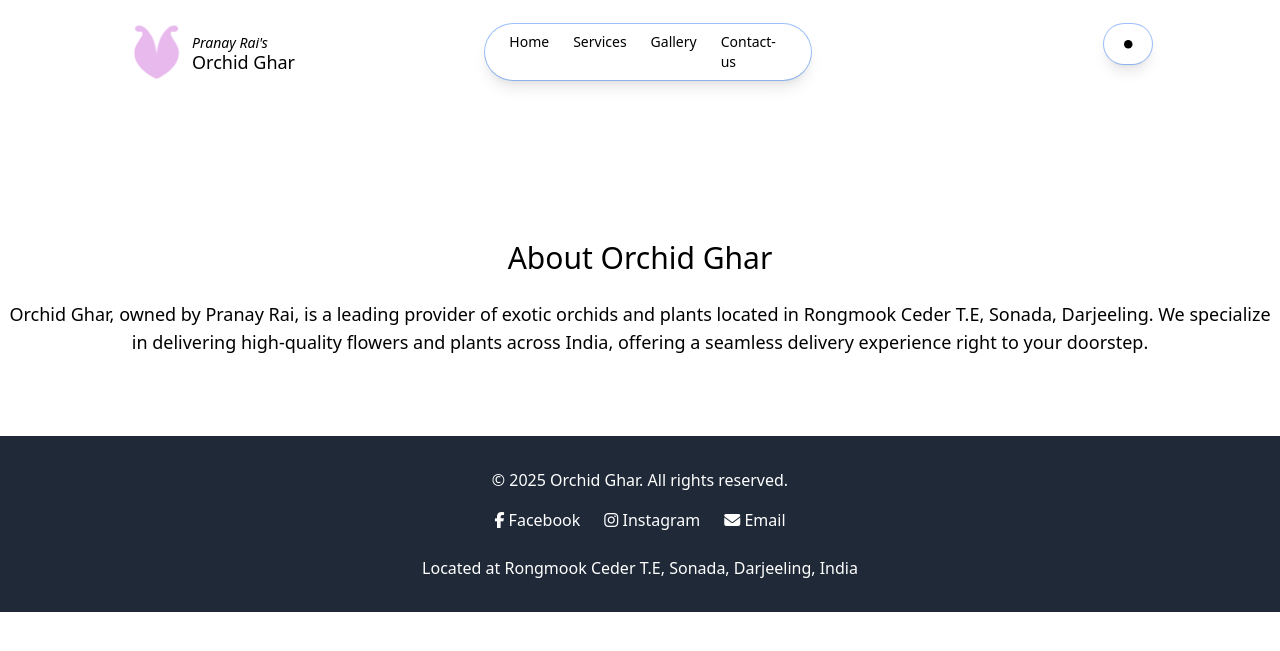
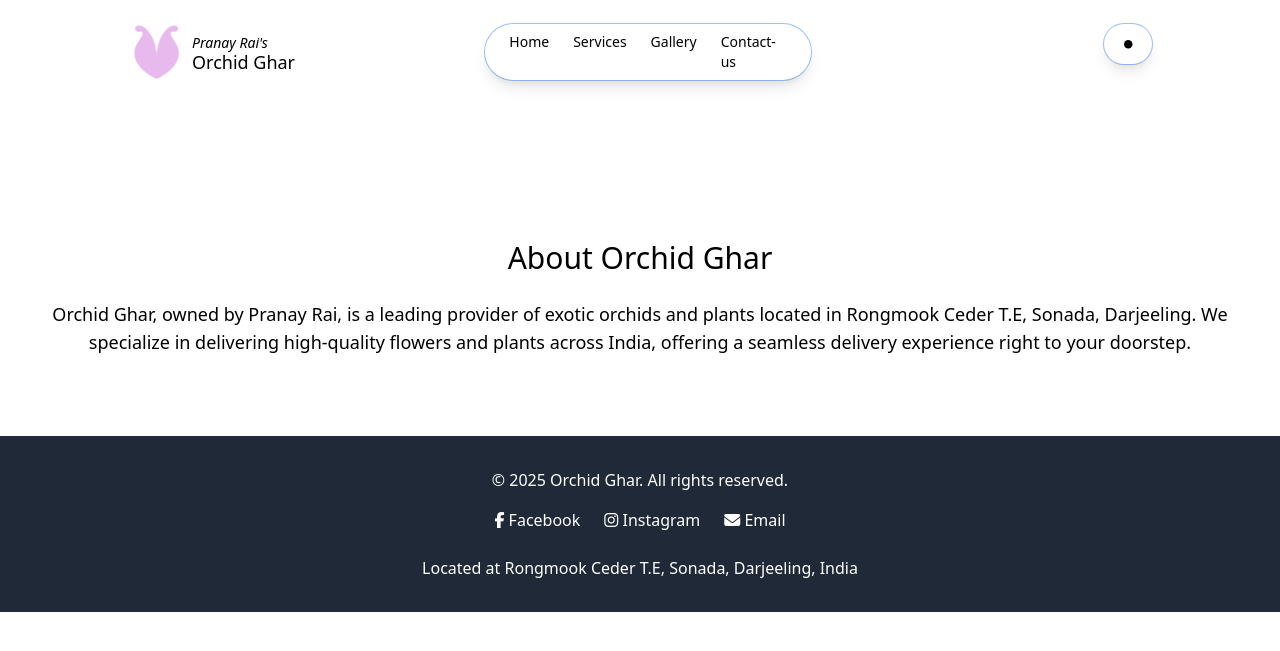
Before and after one commit to OrchidGhar/orchidghar.github.io, a Jekyll site: the page built from about.html, in a window 1280 px wide. Shown: the top 651 px of the page. Built offline with Jekyll 4.4.1, drawn with Linux system fonts in a browser that asks for light colours; nearby versions of some CDN libraries.

Commit message:
about section updated

```diff
--- a/about.html
+++ b/about.html
@@ -2,9 +2,15 @@
 layout: default
 title: "About | Orchid Ghar"
 ---
-    <section class="about bg-white text-center py-20">
-      <div class="container mx-auto">
-        <h2 class="text-3xl mb-6">About Orchid Ghar</h2>
-        <p class="text-lg">Orchid Ghar, owned by Pranay Rai, is a leading provider of exotic orchids and plants located in Rongmook Ceder T.E, Sonada, Darjeeling. We specialize in delivering high-quality flowers and plants across India, offering a seamless delivery experience right to your doorstep.</p>
-      </div>
-    </section>
+
+<section class="about bg-white text-center py-20">
+  <div class="container mx-auto w-full max-w-7xl lg:px-8">
+    <h2 class="text-3xl mb-6">About Orchid Ghar</h2>
+    <p class="text-lg">
+      Orchid Ghar, owned by Pranay Rai, is a leading provider of exotic orchids
+      and plants located in Rongmook Ceder T.E, Sonada, Darjeeling. We
+      specialize in delivering high-quality flowers and plants across India,
+      offering a seamless delivery experience right to your doorstep.
+    </p>
+  </div>
+</section>
--- a/contact.html
+++ b/contact.html
@@ -5,7 +5,7 @@ title: "Contact Us | Orchid Ghar"
 
     <!-- Contact Us Section -->
     <section class="contact bg-white text-center py-20">
-      <div class="container mx-auto">
+      <div class="container mx-auto w-full max-w-7xl lg:px-8">
         <h2 class="text-3xl mb-6">Contact Orchid Ghar</h2>
         <p class="text-lg mb-10">If you have any questions or inquiries, please reach out to us. We’d love to hear from you!</p>
 
--- a/services.html
+++ b/services.html
@@ -5,7 +5,7 @@ title: "Services|Orchid Ghar - Premium Orchids & Flower Delivery"
 
     <!-- Services Section -->
     <section class="services bg-white text-center py-20">
-      <div class="container mx-auto">
+      <div class="container mx-auto w-full max-w-7xl lg:px-8">
         <h2 class="text-3xl mb-6">Our Premium Services</h2>
         <p class="text-lg mb-10">Orchid Ghar offers a variety of services tailored to provide you with the best in floral design and delivery.</p>
         <div class="grid grid-cols-1 md:grid-cols-3 gap-10">
--- a/thankyou.html
+++ b/thankyou.html
@@ -5,7 +5,7 @@ title: "Thankyou | Orchid Ghar"
 
     <!-- Contact Us Section -->
     <section class="contact bg-white text-center py-20">
-      <div class="container mx-auto">
+      <div class="container mx-auto w-full max-w-7xl lg:px-8">
         <h2 class="text-3xl mb-6">Thankyou for contacting us</h2>
         <p class="text-lg mb-10">If you have any more questions or inquiries, please reach out to us. We’d love to hear from you!</p>
 
```
